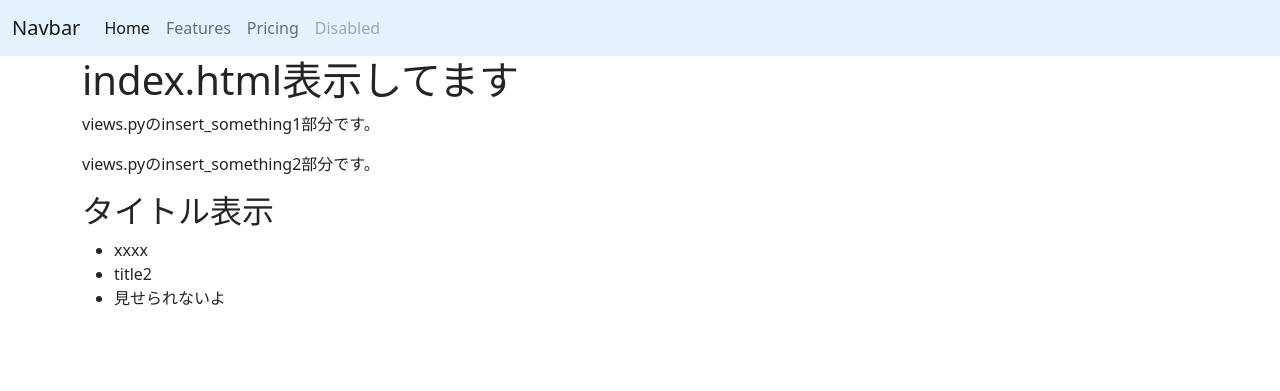
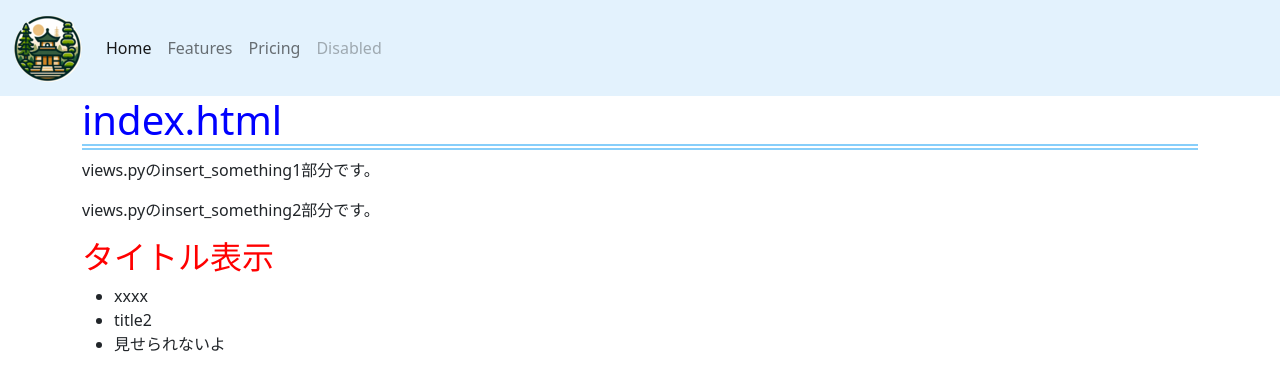
Before and after one commit to platinum1129/flask, a Flask app: page / in a window 1280 px wide. Shown: the top 391 px of the page. Run offline with Flask 3, Linux system fonts and the light colour scheme.

Commit message:
image, css, js 実装

```diff
--- /dev/null
+++ b/flask/quizapp/static/css/style.css
@@ -0,0 +1,4 @@
+h1 {
+    color: blue;
+    border-bottom: double 6px #87CEFA;
+}
--- /dev/null
+++ b/flask/quizapp/static/js/common.js
@@ -0,0 +1,7 @@
+window.onload = function() {
+    var changeColor = function() {
+        var e = document.getElementById('test');
+        e.style.color = 'red';
+    }
+    setTimeout(changeColor, 1000);
+}
--- a/flask/quizapp/templates/layout.html
+++ b/flask/quizapp/templates/layout.html
@@ -4,13 +4,16 @@
     <meta name="viewport" content="width=device-width, initial-scale=1.0">
     <link href="https://cdn.jsdelivr.net/npm/bootstrap@5.0.2/dist/css/bootstrap.min.css" rel="stylesheet"
         integrity="sha384-EVSTQN3/azprG1Anm3QDgpJLIm9Nao0Yz1ztcQTwFspd3yD65VohhpuuCOmLASjC" crossorigin="anonymous">
-    <title>テストWebアプリ</title>
+    <link rel="stylesheet" href="{{ url_for('static', filename='css/style.css') }}"/>
+    <title>Quizアプリ</title>
 </head>
 
 <body>
     <nav class="navbar navbar-expand-lg navbar-light" style="background-color: #e3f2fd;">
         <div class="container-fluid">
-            <a class="navbar-brand" href="#">Navbar</a>
+            <a class="navbar-brand" href="#">
+                <img src="{{ url_for('static', filename='images/icon.png') }}">
+            </a>
             <button class="navbar-toggler" type="button" data-bs-toggle="collapse" data-bs-target="#navbarNavAltMarkup"
                 aria-controls="navbarNavAltMarkup" aria-expanded="false" aria-label="Toggle navigation">
                 <span class="navbar-toggler-icon"></span>
@@ -30,4 +33,5 @@
     <script src="https://cdn.jsdelivr.net/npm/bootstrap@5.0.2/dist/js/bootstrap.bundle.min.js"
         integrity="sha384-MrcW6ZMFYlzcLA8Nl+NtUVF0sA7MsXsP1UyJoMp4YLEuNSfAP+JcXn/tWtIaxVXM"
         crossorigin="anonymous"></script>
+    <script src="{{ url_for('static', filename='js/common.js') }}"></script>
 </body>
--- a/flask/quizapp/templates/pages/index.html
+++ b/flask/quizapp/templates/pages/index.html
@@ -2,11 +2,12 @@
 
 {% block content %}
 <div class="container">
-    <h1>index.html表示してます</h1>
+    <h1>index.html</h1>
+
     <p>{{ my_dict.insert_something1 }}</p>
     <p>{{ my_dict.insert_something2 }}</p>
 
-    <h2>タイトル表示</h2>
+    <h2 id="test">タイトル表示</h2>
     <ul>
         {% for title in my_dict.test_titles %}
         {% if title == 'title2' %}
```
Also changed, not shown: flask/quizapp/static/images/icon.png (added).
